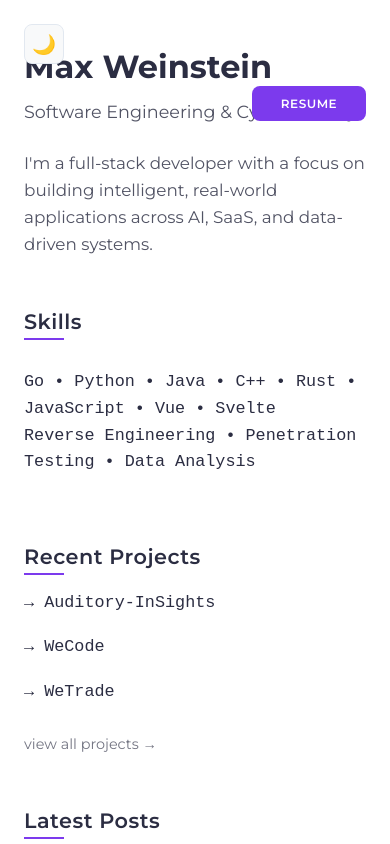
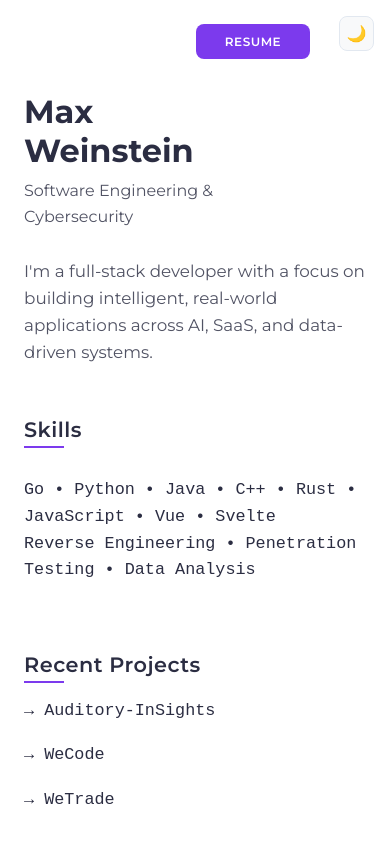
Before and after one commit to m-a-x-w/m-a-x-w.github.io, a Vue app: page / in a window 390 px wide. Shown: the top 844 px of the page. Built offline with nearby package versions, Linux system fonts and the light colour scheme.

Commit message:
updated mobile compatibility

```diff
--- a/src/App.vue
+++ b/src/App.vue
@@ -147,7 +147,7 @@ h1, h2, h3, h4, h5, h6 {
 .theme-toggle {
   position: fixed;
   top: 1.5rem;
-  left: 1.5rem;
+  right: 1.5rem;
   padding: 0.5rem;
   width: 40px;
   height: 40px;
@@ -167,4 +167,15 @@ h1, h2, h3, h4, h5, h6 {
   transform: rotate(15deg);
   background: var(--background);
 }
+
+@media (max-width: 768px) {
+  .theme-toggle {
+    top: 1rem;
+    right: 1rem;
+    width: 35px;
+    height: 35px;
+    font-size: 1rem;
+    padding: 0.4rem;
+  }
+}
 </style>
--- a/src/views/Blog.vue
+++ b/src/views/Blog.vue
@@ -324,6 +324,10 @@ h1 {
     padding: 1.5rem;
   }
 
+  .content {
+    padding-top: 2rem; /* Add padding to prevent overlap with theme toggle */
+  }
+
   .filters-row {
     grid-template-columns: 1fr;
     gap: 2rem;
--- a/src/views/Home.vue
+++ b/src/views/Home.vue
@@ -100,8 +100,10 @@ export default {
 .header-section {
   display: flex;
   justify-content: space-between;
-  align-items: center;
+  align-items: flex-start;
   margin-bottom: 1.8rem;
+  position: relative;
+  padding-top: 0.5rem;
 }
 
 .title-container {
@@ -279,18 +281,27 @@ h2::after {
   }
 
   .header-section {
-    flex-direction: column;
-    align-items: flex-start;
-    gap: 1rem;
+    padding-top: 3rem;
   }
 
-  .resume-link {
-    align-self: flex-end;
-    margin-top: -3.5rem;
+  .title-container {
+    max-width: calc(100% - 120px); /* Leave space for resume button */
   }
 
   h1 {
     font-size: 2rem;
+    line-height: 1.2;
+  }
+
+  .subtitle {
+    font-size: 1rem;
+  }
+
+  .resume-link {
+    position: absolute;
+    top: 0;
+    right: 0;
+    margin-right: 3.5rem; /* Space for theme toggle */
   }
 
   .columns {
--- a/src/views/Projects.vue
+++ b/src/views/Projects.vue
@@ -231,8 +231,8 @@ h2::after {
 }
 
 .dropdown-toggle {
-  width: auto;
-  min-width: 200px;
+  width: 100%;
+  max-width: 200px;
   text-align: left;
   padding: 0.8rem;
   background: var(--background);
@@ -254,7 +254,8 @@ h2::after {
   position: absolute;
   top: 100%;
   left: 0;
-  right: -200px; /* Make it wider */
+  width: calc(100vw - 3rem); /* Set width relative to viewport with padding */
+  max-width: 500px; /* Maximum width for larger screens */
   background: var(--background);
   border: 1px solid var(--border);
   border-radius: 8px;
@@ -285,6 +286,10 @@ h2::after {
     padding: 1.5rem;
   }
 
+  .content {
+    padding-top: 2rem; /* Add padding to prevent overlap with theme toggle */
+  }
+
   .projects-grid {
     grid-template-columns: 1fr;
   }
@@ -294,8 +299,12 @@ h2::after {
   }
 
   .dropdown-menu {
-    position: static;
-    right: 0;
+    position: fixed;
+    top: auto;
+    left: 1.5rem;
+    right: 1.5rem;
+    width: auto;
+    max-width: none;
   }
 
   .dropdown-grid {
@@ -305,5 +314,11 @@ h2::after {
   .more-filters {
     margin-top: 0; /* Ensure consistent on mobile */
   }
+
+  .dropdown-toggle {
+    width: 100%;
+    max-width: none;
+    min-width: 0;
+  }
 }
 </style>
```
